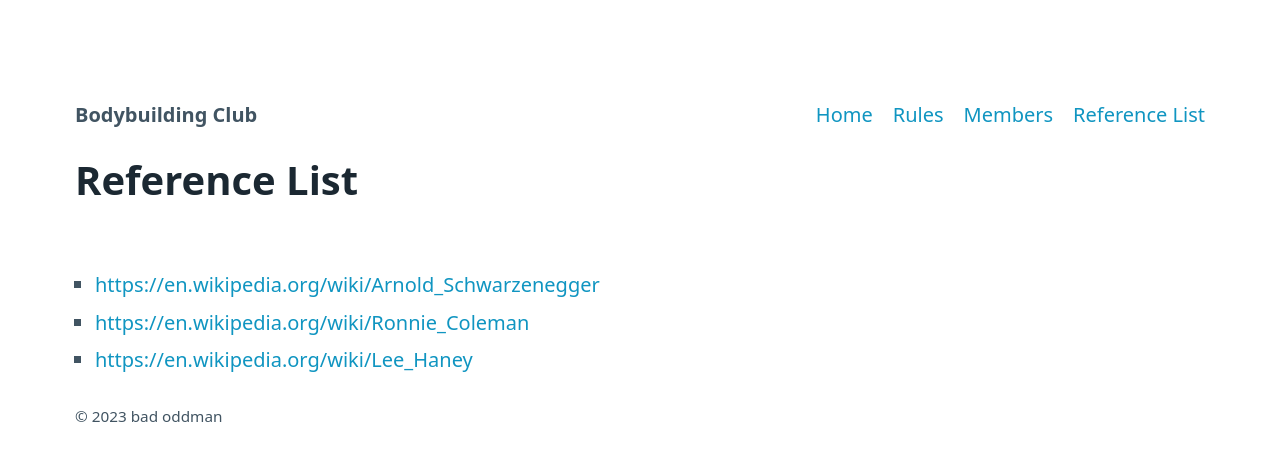
After one commit to AkinoJoey/bodybuilding_club, a Django app: page /externalLinks/ in a window 1280 px wide. The commit adds this page. Shown: the top 461 px of the page. Run offline with Django 4.2, Linux system fonts and the light colour scheme.

Commit message:
create up to external link

```diff
--- a/bodybuilding_club/members/models.py
+++ b/bodybuilding_club/members/models.py
@@ -1,5 +1,4 @@
 from django.db import models
-
 # Create your models here.
 
 class Member(models.Model):
--- a/bodybuilding_club/members/static/members/main.css
+++ b/bodybuilding_club/members/static/members/main.css
@@ -1,3 +1,5 @@
-.footer{
-    text-align: center;
+.profile_pic {
+    width: 25%;
+    height: 25%;
+    object-fit: contain;
 }
--- a/bodybuilding_club/members/templates/all_members.html
+++ b/bodybuilding_club/members/templates/all_members.html
@@ -1,11 +1,12 @@
 {% extends 'base.html' %}
-
+{% load static %}
 
 {% block content %}
     <h1>Members</h1>
     <ul>
         {% for member in members%}
-        <li><a href="details/{{ member.id }}">{{ member.firstname }} {{member.lastname}}</a></li>
+        <li><a href="{{ member.id }}">{{ member.firstname }} {{member.lastname}}</a></li>
+        <a href="{{ member.id}}"><img class="profile_pic" src="{% static '/members/images/members_photo/' %}{{member.img_url}}"></a>
     {% endfor %}
     </ul>
 {% endblock content %}
--- a/bodybuilding_club/members/templates/base.html
+++ b/bodybuilding_club/members/templates/base.html
@@ -4,6 +4,7 @@
     <head>
         <meta charset="utf-8">
         <meta name="viewport" content="width=device-width, initial-scale=1">
+        <link rel="stylesheet" href="{% static 'members/main.css' %}">
         <link rel="stylesheet" href="https://cdn.jsdelivr.net/npm/@picocss/pico@1/css/pico.min.css">
     </head>
     <body>
@@ -16,7 +17,8 @@
                     <ul>
                         <li><a href="{% url 'index' %}">Home</a></li>
                         <li><a href="{% url 'rules' %}">Rules</a></li>
-                        <li><a href="{% url 'members' %}">Members</a></li>
+                        <li><a href="{% url 'notables' %}">Members</a></li>
+                        <li><a href="{% url 'externalLinks' %}">Reference List</a></li>
                     </ul>
                 </nav>
 
--- a/bodybuilding_club/members/templates/details.html
+++ b/bodybuilding_club/members/templates/details.html
@@ -7,4 +7,5 @@
     <p>{{ member.description }}</p>
     <img src="{% static '/members/images/members_photo/' %}{{member.img_url}}" >
 
+    <p>Back to <a href="{% url 'notables' %}">Members</a></p>
 {% endblock content %}
--- /dev/null
+++ b/bodybuilding_club/members/templates/externalLinks.html
@@ -0,0 +1,12 @@
+{% extends 'base.html' %}
+
+
+{% block content %}
+<h1>Reference List</h1>
+    <ul>
+
+        {% for link in link_list %}
+            <li><a href="{{ link }}">{{ link }}</a></li>
+        {% endfor %}
+    </ul>
+{% endblock content %}
--- a/bodybuilding_club/members/urls.py
+++ b/bodybuilding_club/members/urls.py
@@ -2,9 +2,10 @@ from django.urls import path
 from . import views
 
 urlpatterns = [
-    path('', views.IndexView.as_view(), name="index"),
+    path('', views.index, name="index"),
     path('rules/', views.rules, name="rules"),
-    path('members/', views.members, name="members"),
-    path('members/details/<int:id>', views.details, name="details"),
+    path('notables/', views.notablesList, name="notables"),
+    path('notables/<int:notablesIndex>', views.notablesDetail, name="notablesDetail"),
+    path('externalLinks/', views.externalLinks, name="externalLinks"),
     path('testing/', views.testing, name='testing'),
 ]
--- a/bodybuilding_club/members/views.py
+++ b/bodybuilding_club/members/views.py
@@ -1,29 +1,26 @@
-from django.shortcuts import render, get_object_or_404
+from django.shortcuts import render
 import random
-from django.views.generic import TemplateView
 from .models import Member
-class IndexView(TemplateView):
-    template_name = 'index.html'
 
-    def get_context_data(self):
-        image_list = ['image1.webp', 'image2.webp', 'image3.webp']
-        random_image = image_list[random.randint(0, len(image_list)-1)]
-        context = {
-            "random_image": f"members/images/index_background/{random_image}"
+def index(request):
+    image_list = ['image1.webp', 'image2.webp', 'image3.webp']
+    random_image = image_list[random.randint(0, len(image_list)-1)]
+    context = {
+        "random_image": f"members/images/index_background/{random_image}"
 
-        }
+    }
 
-        return context
+    return render(request,'index.html', context)
 
-def members(request):
+def notablesList(request):
     members = Member.objects.all().values()
     context = {
         'members':  members
     }
     return render(request, 'all_members.html', context)
 
-def details(request, id):
-    member = Member.objects.get(id=id)
+def notablesDetail(request, notablesIndex):
+    member = Member.objects.get(id=notablesIndex)
     context = {
         'member': member
     }
@@ -33,5 +30,12 @@ def details(request, id):
 def rules(request):
     return render(request, 'rules.html')
 
+def externalLinks(request):
+    link_list = ["https://en.wikipedia.org/wiki/Arnold_Schwarzenegger","https://en.wikipedia.org/wiki/Ronnie_Coleman","https://en.wikipedia.org/wiki/Lee_Haney"]
+    context = {
+        "link_list": link_list
+    }
+
+    return render(request, 'externalLinks.html', context)
 def testing(request):
     return render(request, 'base.html')
--- a/bodybuilding_club/productionfiles/members/main.css
+++ b/bodybuilding_club/productionfiles/members/main.css
@@ -1,3 +1,5 @@
-.footer{
-    text-align: center;
+.profile_pic {
+    width: 25%;
+    height: 25%;
+    object-fit: contain;
 }
```
Also changed, not shown: bodybuilding_club/db.sqlite3, bodybuilding_club/members/static/members/images/members_photo/ronnie.webp (renamed from bodybuilding_club/productionfiles/members/images/members_photo/ronnie.webp), bodybuilding_club/members/static/members/images/members_photo/roonie.webp (deleted), bodybuilding_club/productionfiles/members/images/members_photo/roonnie.webp (deleted).
